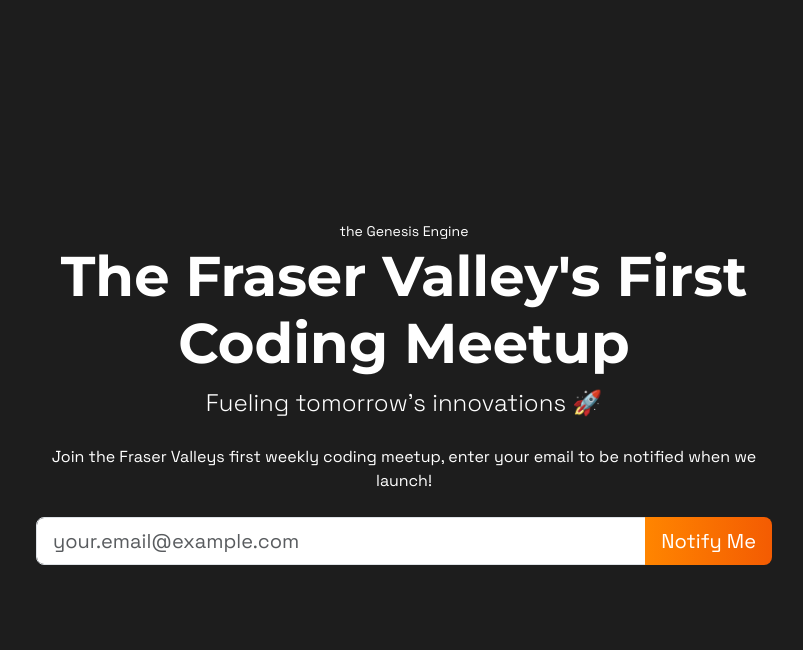
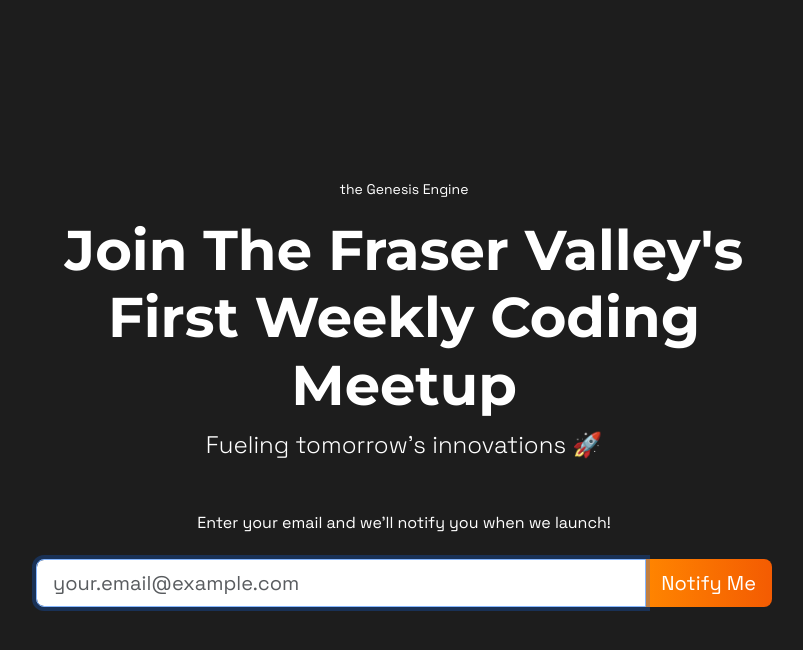
Before and after one commit to PyLou317/genesis-engine-landing-page, a Flask app: page / in a window 1280 px wide. Shown: the top 650 px of the page, without its empty margins (236-1039 px from the left). Run offline with Flask 3, Linux system fonts and the light colour scheme; some libraries are stand-ins or nearby versions.

Commit message:
Change text and add more margin

```diff
--- a/templates/index.html
+++ b/templates/index.html
@@ -44,11 +44,11 @@
             </div>
             {% endfor %} {% endif %} {% endwith %}
 
-            <small class="mb-4">the Genesis Engine</small>
-            <h1 class="display-4 fw-bold">The Fraser Valley's First Coding Meetup</h1>
+            <small>the Genesis Engine</small>
+            <h1 class="display-4 fw-bold mt-3">Join The Fraser Valley's First Weekly Coding Meetup</h1>
             <p class="lead fs-4 mb-4">Fueling tomorrow's innovations 🚀</p>
 
-            <p>Join the Fraser Valleys first weekly coding meetup, enter your email to be notified when we launch!</p>
+            <p class="mt-5">Enter your email and we'll notify you when we launch!</p>
 
             <form action="{{ url_for('index') }}" method="POST" class="mt-4">
               <!-- Required for CSRF protection -->
@@ -61,6 +61,7 @@
                   placeholder="your.email@example.com"
                   aria-label="Email Address"
                   required
+                  autofocus
                 />
                 <button class="btn btn-custom btn-lg" type="submit">Notify Me</button>
               </div>
```
